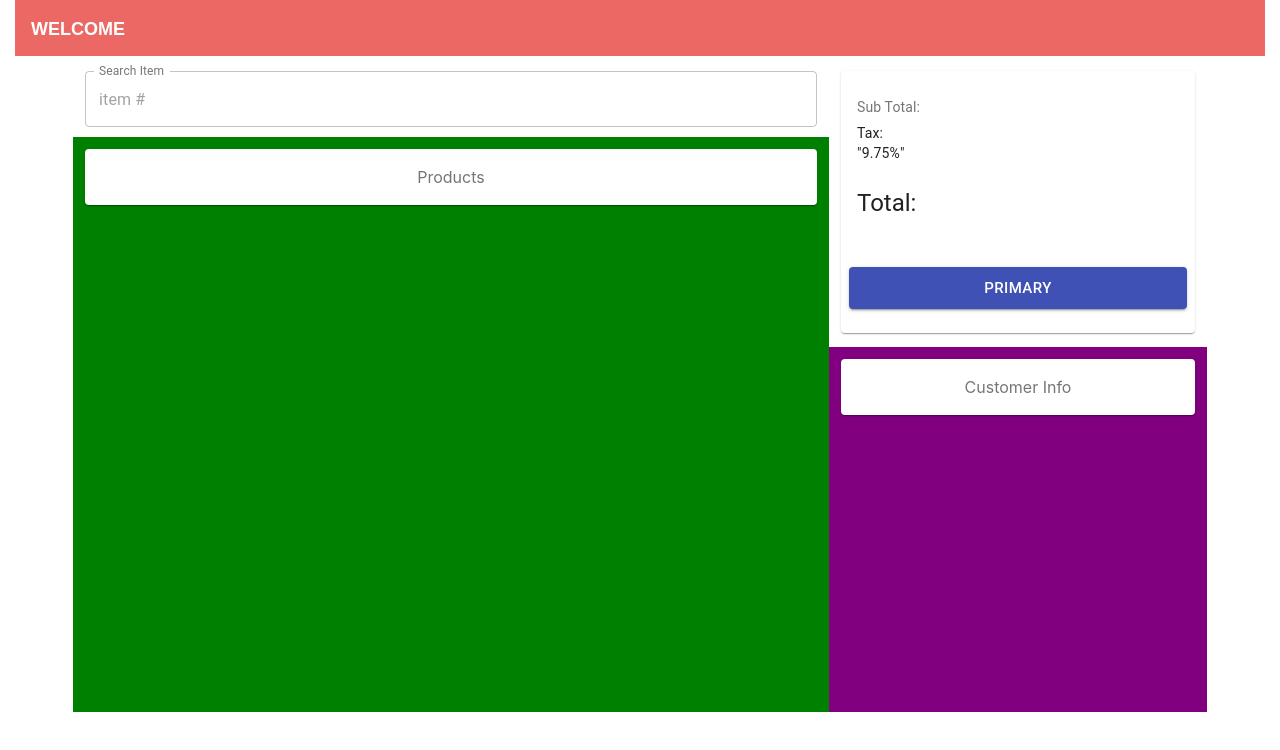
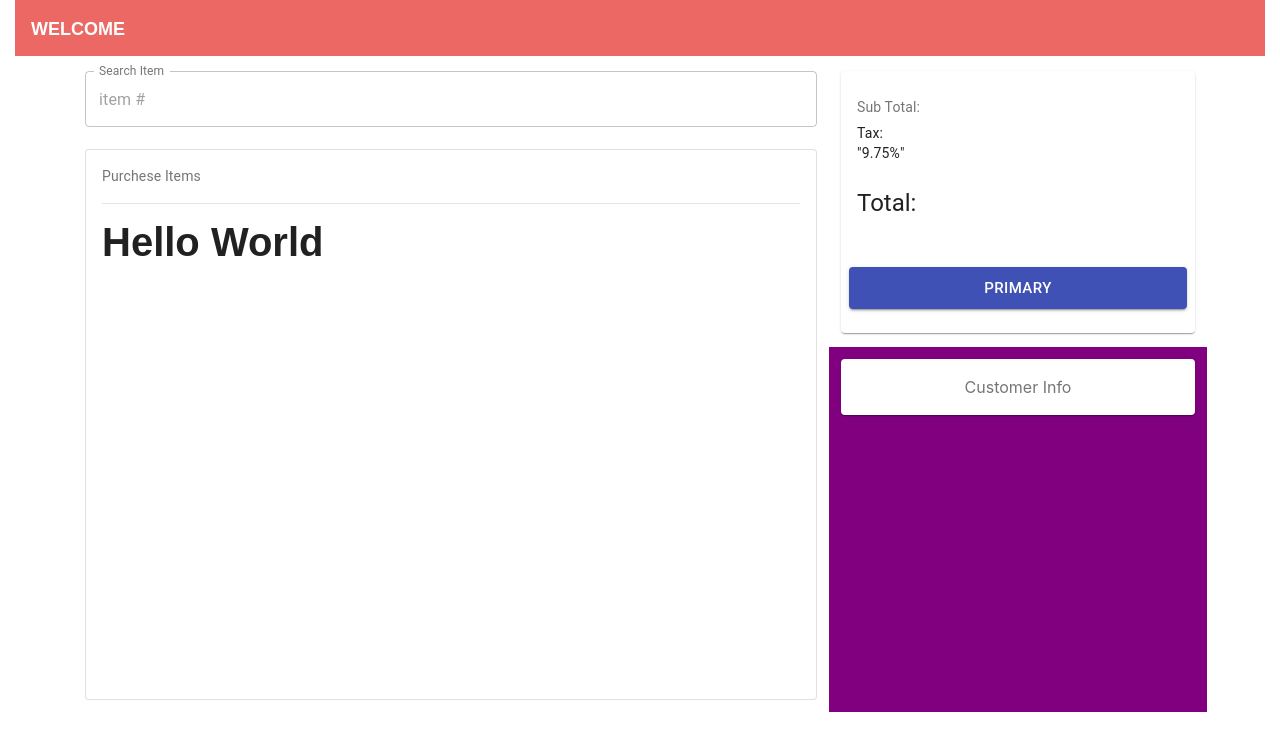
Before and after one commit to thePROZACH25/Retail_POS, a React (Create React App) app in the folder client/: page /pos in a window 1280 px wide. Shown: the top 750 px of the page. Built offline with nearby package versions, Linux system fonts and the light colour scheme; no server answers; a web font is replaced by a local one.

Commit message:
adding purchese list card

```diff
--- /dev/null
+++ b/client/src/components/PurcheseItem.js
@@ -0,0 +1,11 @@
+import React from 'react'
+
+function PurcheseItem() {
+    return (
+        <div>
+            <h1>Hello World</h1>
+        </div>
+    )
+}
+
+export default PurcheseItem
--- /dev/null
+++ b/client/src/components/PurcheseList.js
@@ -0,0 +1,44 @@
+import React from "react";
+import { makeStyles } from "@material-ui/core/styles";
+import Card from "@material-ui/core/Card";
+import CardActions from "@material-ui/core/CardActions";
+import CardContent from "@material-ui/core/CardContent";
+import Button from "@material-ui/core/Button";
+import Typography from "@material-ui/core/Typography";
+import PurcheseItem from "../components/PurcheseItem"
+
+const useStyles = makeStyles({
+  root: {
+    minWidth: 275,
+    height: "100%",
+  },
+
+  title: {
+    fontSize: 14,
+  },
+  pos: {
+    marginBottom: 12,
+  },
+});
+
+function PurcheseList() {
+  const classes = useStyles();
+
+  return (
+    <Card className={classes.root} variant="outlined">
+      <CardContent>
+        <Typography
+          className={classes.title}
+          color="textSecondary"
+          gutterBottom
+        >
+          Purchese Items
+        </Typography>
+        <hr />
+        <PurcheseItem />
+      </CardContent>
+    </Card>
+  );
+}
+
+export default PurcheseList;
--- a/client/src/pages/Pos.js
+++ b/client/src/pages/Pos.js
@@ -3,8 +3,8 @@ import { makeStyles } from "@material-ui/core/styles";
 import Paper from "@material-ui/core/Paper";
 import Grid from "@material-ui/core/Grid";
 import SearchItem from "../components/SearchItem";
-import TotalCard from "../components/TotalCard"
-
+import TotalCard from "../components/TotalCard";
+import PurcheseList from "../components/PurcheseList";
 
 const useStyles = makeStyles((theme) => ({
   root: {
@@ -25,9 +25,9 @@ function Pos() {
       <div className={classes.root}>
         <Grid container spacing={3}>
           <Grid item xs={8} style={{ height: "20%" }}>
-            <SearchItem/>
+            <SearchItem />
           </Grid>
-          <Grid item xs style={{ height: "300px"}}>
+          <Grid item xs style={{ height: "300px" }}>
             <TotalCard />
           </Grid>
         </Grid>
@@ -37,12 +37,11 @@ function Pos() {
             xs={8}
             style={{
               height: "575px",
-              background: "green",
               position: "relative",
               top: "-210px",
             }}
           >
-            <Paper className={classes.paper}>Products</Paper>
+            <PurcheseList />
           </Grid>
           <Grid item xs style={{ height: "365px", background: "purple" }}>
             <Paper className={classes.paper}>Customer Info</Paper>
```
